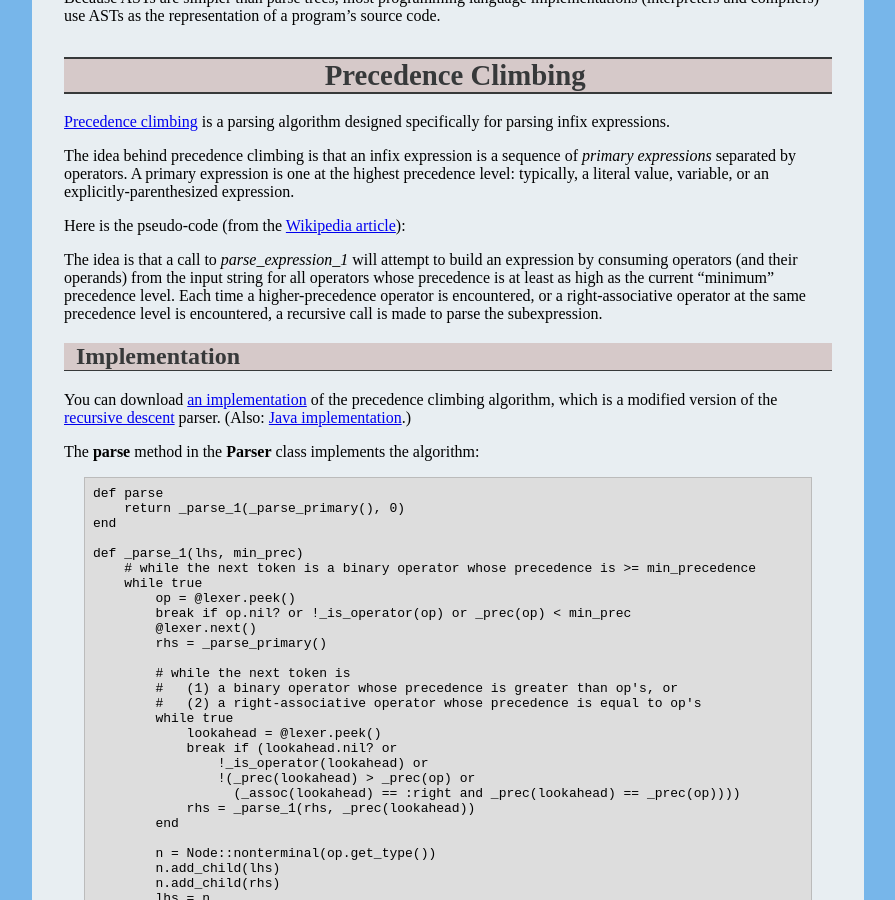
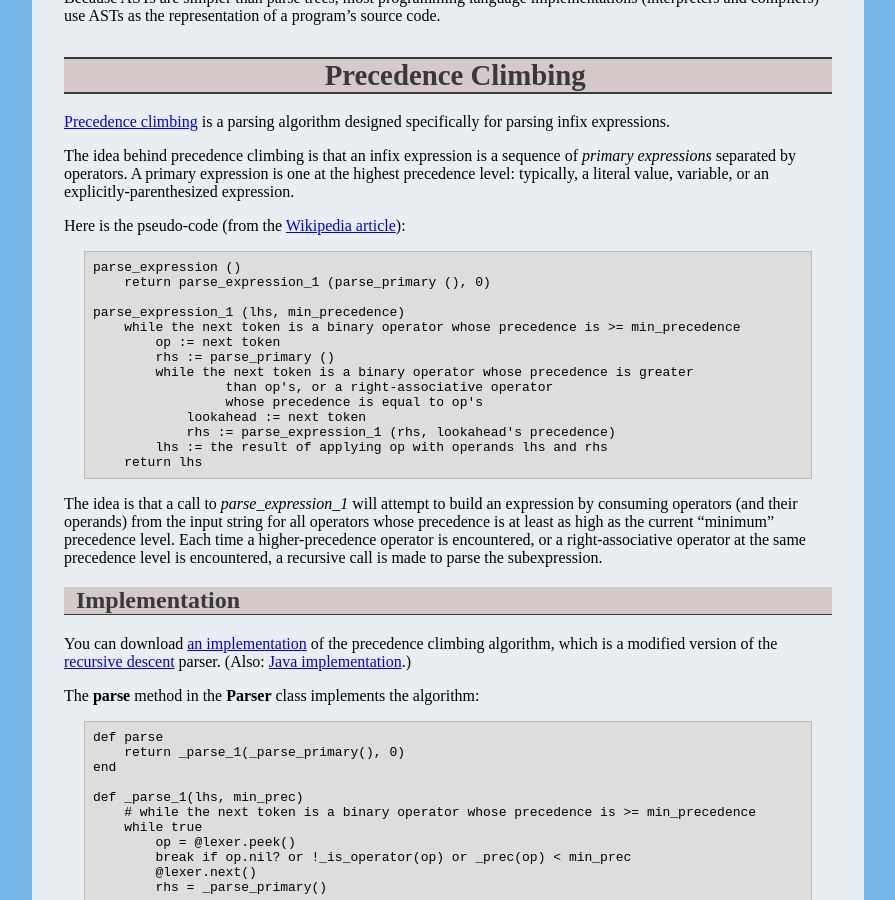
Before and after one commit to ycpcs/cs340-fall2018, a Jekyll site: the page built from lectures/lecture06.md, in a window 1280 px wide and 900 px high, scrolled down 3874 px. Shown: the whole window, without its empty margins (192-1087 px from the left). Built offline with Jekyll 4.4.1, drawn with Linux system fonts in a browser that asks for light colours.

Commit message:
add missing pseudocode
This has been missing since 2013!  Yikes!

```diff
--- a/lectures/lecture06.md
+++ b/lectures/lecture06.md
@@ -113,6 +113,21 @@ The idea behind precedence climbing is that an infix expression is a sequence of
 
 Here is the pseudo-code (from the [Wikipedia article](http://en.wikipedia.org/wiki/Operator-precedence_parser)):
 
+    parse_expression ()
+        return parse_expression_1 (parse_primary (), 0)
+
+    parse_expression_1 (lhs, min_precedence)
+        while the next token is a binary operator whose precedence is >= min_precedence
+            op := next token
+            rhs := parse_primary ()
+            while the next token is a binary operator whose precedence is greater
+                     than op's, or a right-associative operator
+                     whose precedence is equal to op's
+                lookahead := next token
+                rhs := parse_expression_1 (rhs, lookahead's precedence)
+            lhs := the result of applying op with operands lhs and rhs
+        return lhs
+
 The idea is that a call to *parse\_expression\_1* will attempt to build an expression by consuming operators (and their operands) from the input string for all operators whose precedence is at least as high as the current "minimum" precedence level. Each time a higher-precedence operator is encountered, or a right-associative operator at the same precedence level is encountered, a recursive call is made to parse the subexpression.
 
 Implementation
```
